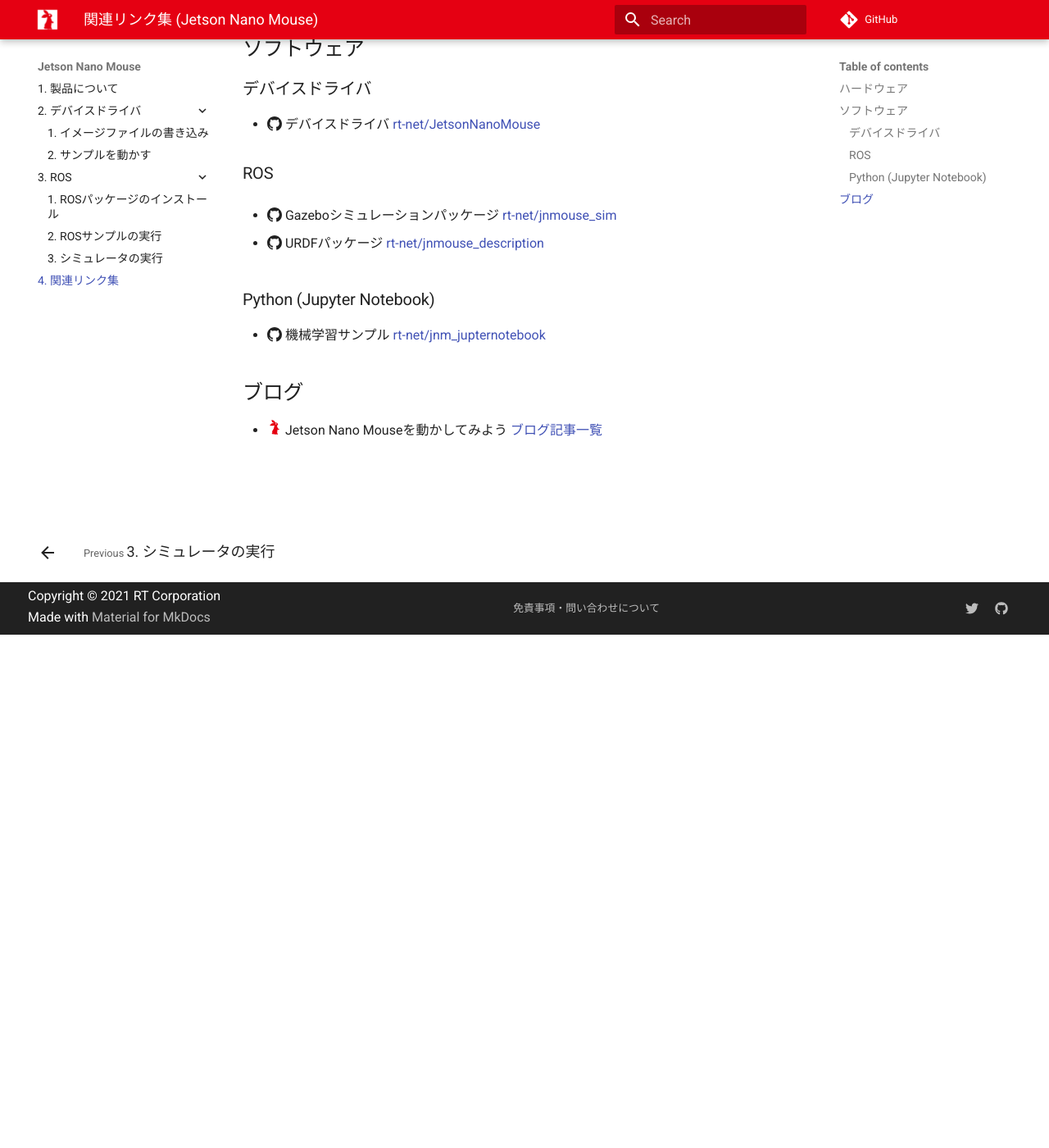
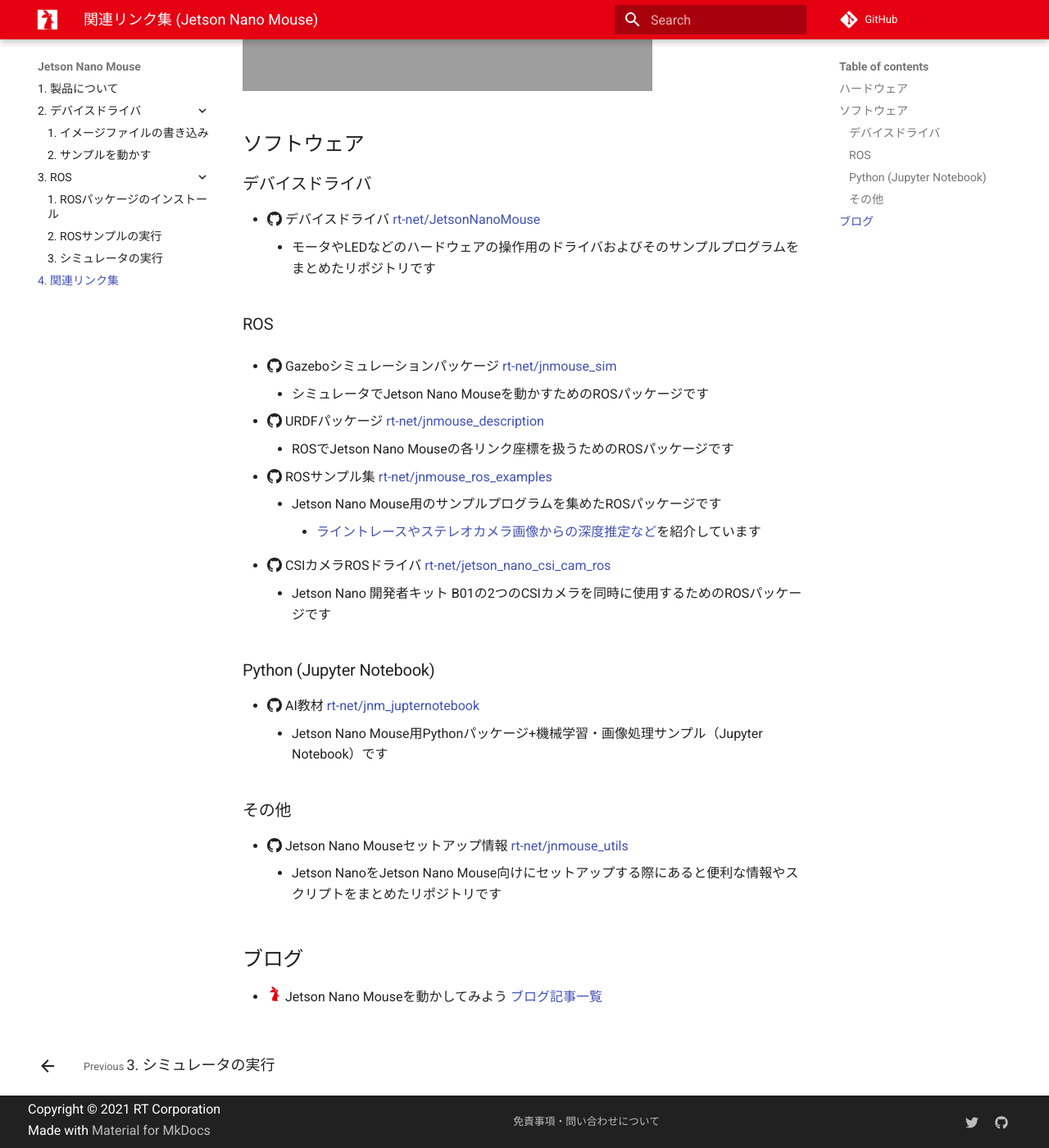
Before and after one commit to rt-net/tutorials, an MkDocs documentation site: the page built from docs/jnmouse/others.md, in a window 1280 px wide and 1400 px high, scrolled down 626 px. Shown: the whole window at 82% size. Built offline with MkDocs 1.6.1 and Material for MkDocs 9.7.7, drawn with Linux system fonts in a browser that asks for light colours; comment, search, counter and statistics services are not loaded; some of the changed text lies outside the part shown.

Commit message:
Jetson Nano Mouseの関連リンク集更新 (#13)
* s/参考リンク集/関連リンク集/g

* Update jnmouse

* Add explanation of the contents of the sample

```diff
--- a/docs/jnmouse/others.md
+++ b/docs/jnmouse/others.md
@@ -9,8 +9,9 @@
 - :octicons-mark-github-16:
 ハードウェア資料集
 [rt-net/JetsonNanoMouse_Hardware](https://github.com/rt-net/JetsonNanoMouse_Hardware)
+    - CADデータや回路図を公開しているリポジトリです
 
-![](https://rt-net.github.io/images/jetson-nano-mouse/jnmouse_step_cad.png)
+<img src='https://rt-net.github.io/images/jetson-nano-mouse/drawing_jnmouse_wheel.png' alt='jnmouse_drawing' width='500px'>
 
 ## ソフトウェア
 
@@ -19,22 +20,44 @@
 - :octicons-mark-github-16:
 デバイスドライバ
 [rt-net/JetsonNanoMouse](https://github.com/rt-net/JetsonNanoMouse)
+    - モータやLEDなどのハードウェアの操作用のドライバおよびそのサンプルプログラムをまとめたリポジトリです
 
 ### ROS
 
 - :octicons-mark-github-16:
 Gazeboシミュレーションパッケージ
 [rt-net/jnmouse_sim](https://github.com/rt-net/jnmouse_sim)
+    - シミュレータでJetson Nano Mouseを動かすためのROSパッケージです
 
 - :octicons-mark-github-16:
 URDFパッケージ
 [rt-net/jnmouse_description](https://github.com/rt-net/jnmouse_description)
+    - ROSでJetson Nano Mouseの各リンク座標を扱うためのROSパッケージです
+
+- :octicons-mark-github-16:
+ROSサンプル集
+[rt-net/jnmouse_ros_examples](https://github.com/rt-net/jnmouse_ros_examples)
+    - Jetson Nano Mouse用のサンプルプログラムを集めたROSパッケージです
+        - [ライントレースやステレオカメラ画像からの深度推定など](https://github.com/rt-net/jnmouse_ros_examples#toc)を紹介しています
+
+- :octicons-mark-github-16:
+CSIカメラROSドライバ
+[rt-net/jetson_nano_csi_cam_ros](https://github.com/rt-net/jetson_nano_csi_cam_ros)
+    - Jetson Nano 開発者キット B01の2つのCSIカメラを同時に使用するためのROSパッケージです
 
 ### Python (Jupyter Notebook)
 
 - :octicons-mark-github-16:
-機械学習サンプル
+AI教材
 [rt-net/jnm_jupternotebook](https://github.com/rt-net/jnm_jupyternotebook)
+    - Jetson Nano Mouse用Pythonパッケージ+機械学習・画像処理サンプル（Jupyter Notebook）です
+
+### その他
+
+- :octicons-mark-github-16:
+Jetson Nano Mouseセットアップ情報
+[rt-net/jnmouse_utils](https://github.com/rt-net/jnmouse_utils)
+    - Jetson NanoをJetson Nano Mouse向けにセットアップする際にあると便利な情報やスクリプトをまとめたリポジトリです
 
 ## ブログ
 
```
